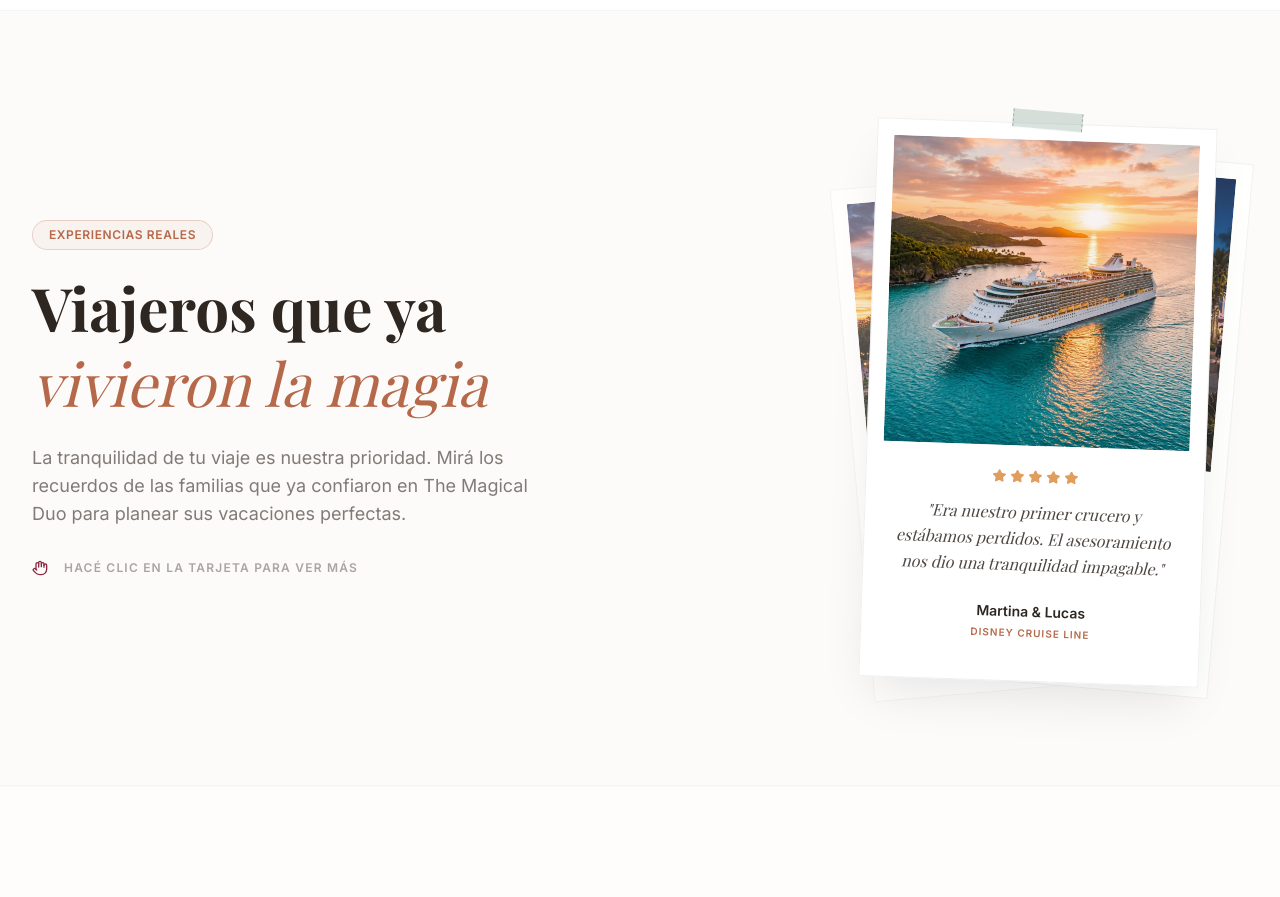
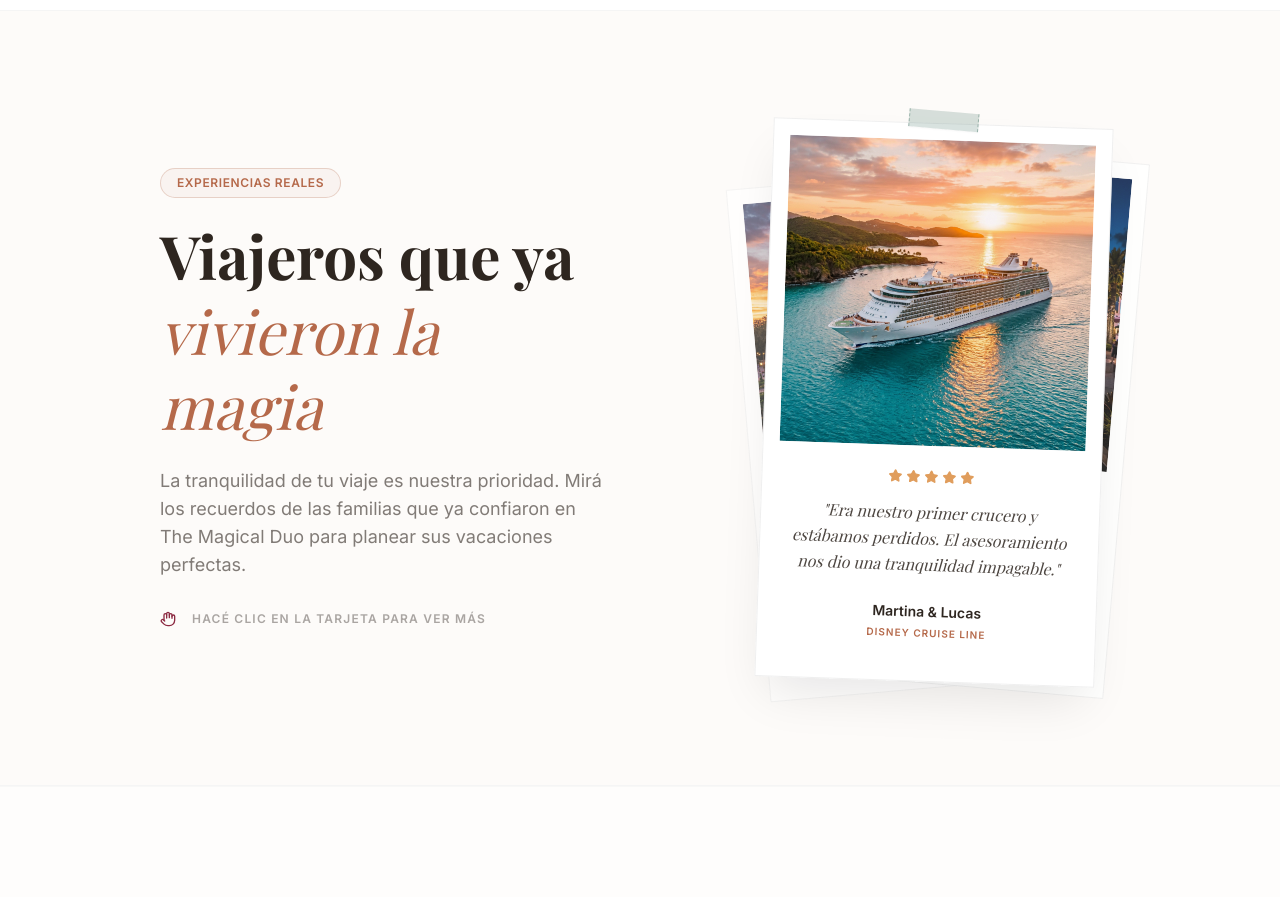
Before and after one commit to TheMagicalDuo/TheMagicalDuo, a React (Vite) app: page / in a window 1280 px wide. Shown: the part 7080-7977 px from the top of the page. Built offline with nearby package versions, Linux system fonts and the light colour scheme; a web font is replaced by a local one.

Commit message:
Fix desktop gap between text and cards in Testimonials

```diff
--- a/src/components/Testimonials.jsx
+++ b/src/components/Testimonials.jsx
@@ -45,7 +45,7 @@ export default function Testimonials() {
 
   return (
     <section className="py-20 lg:py-28 bg-[#FBF8F3]/50 border-y border-neutral-100 overflow-hidden">
-      <div className="max-w-7xl mx-auto px-6 lg:px-8 flex flex-col lg:flex-row items-center gap-12 lg:gap-16 justify-between">
+      <div className="max-w-5xl mx-auto px-6 lg:px-8 flex flex-col lg:flex-row items-center gap-12 lg:gap-16 justify-center">
 
         {/* Left: Text Content */}
         <motion.div
@@ -53,7 +53,7 @@ export default function Testimonials() {
           whileInView={{ opacity: 1, x: 0 }}
           viewport={{ once: true }}
           transition={{ duration: 0.5 }}
-          className="text-center lg:text-left flex-1"
+          className="text-center lg:text-left w-full lg:w-1/2"
         >
           <div className="inline-flex items-center gap-2 border border-terracota/25 text-terracota bg-terracota/5 px-4 py-1.5 rounded-full text-xs font-semibold uppercase tracking-wider mb-5">
             Experiencias Reales
@@ -73,9 +73,9 @@ export default function Testimonials() {
         </motion.div>
 
         {/* Right: Interactive Card Stack */}
-        <div className="flex-1 w-full flex justify-center lg:justify-end relative">
+        <div className="w-full lg:w-1/2 flex justify-center lg:justify-end relative">
 
-          <div className="relative h-[500px] sm:h-[550px] w-full max-w-[320px] sm:max-w-[340px] perspective-1000 mt-4 lg:mt-0 lg:mr-10">
+          <div className="relative h-[500px] sm:h-[550px] w-full max-w-[320px] sm:max-w-[340px] perspective-1000 mt-4 lg:mt-0 lg:mr-4">
             <AnimatePresence>
               {testimonials.map((t, index) => {
                 const offset = (index - active + testimonials.length) % testimonials.length
```
